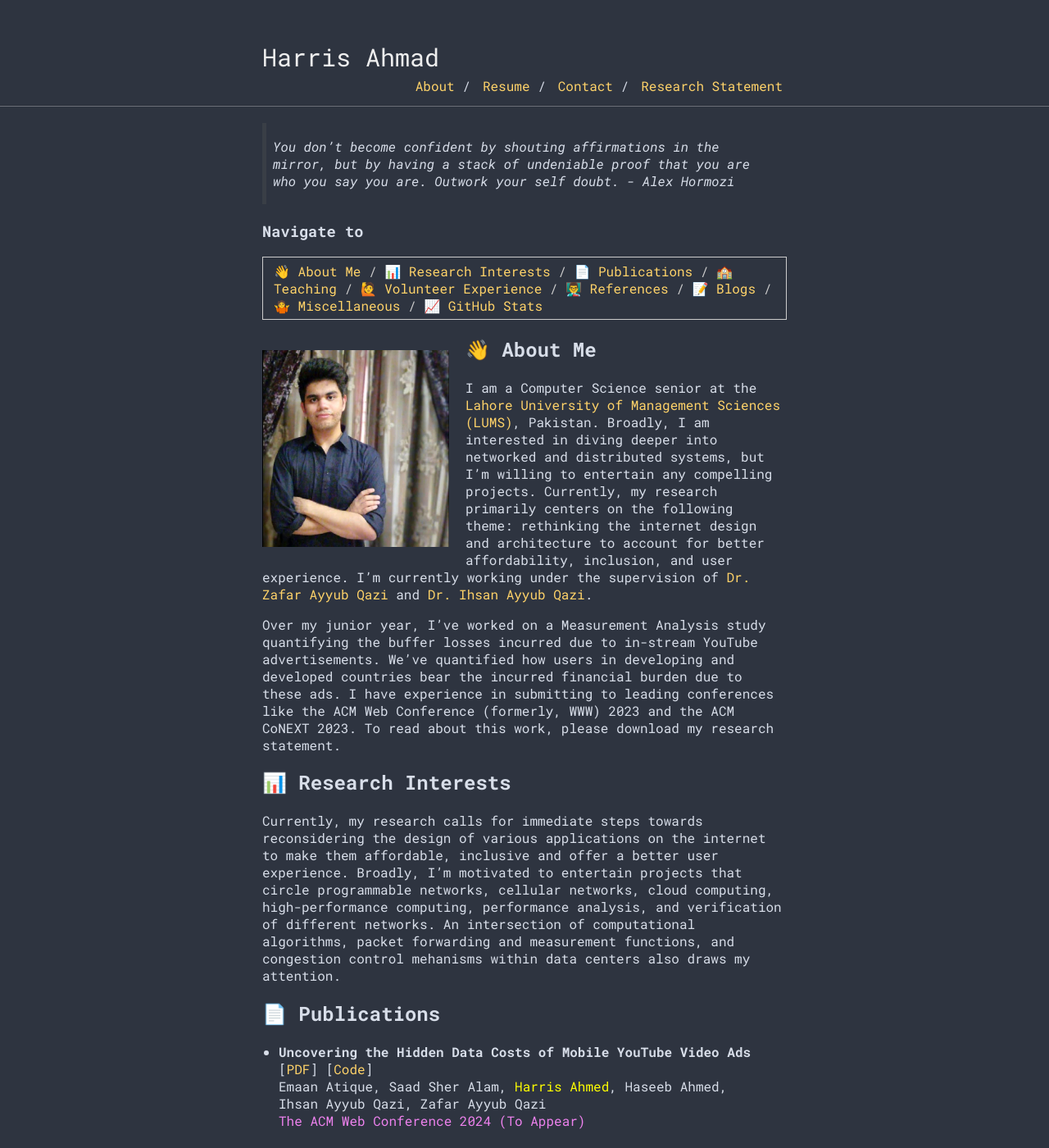
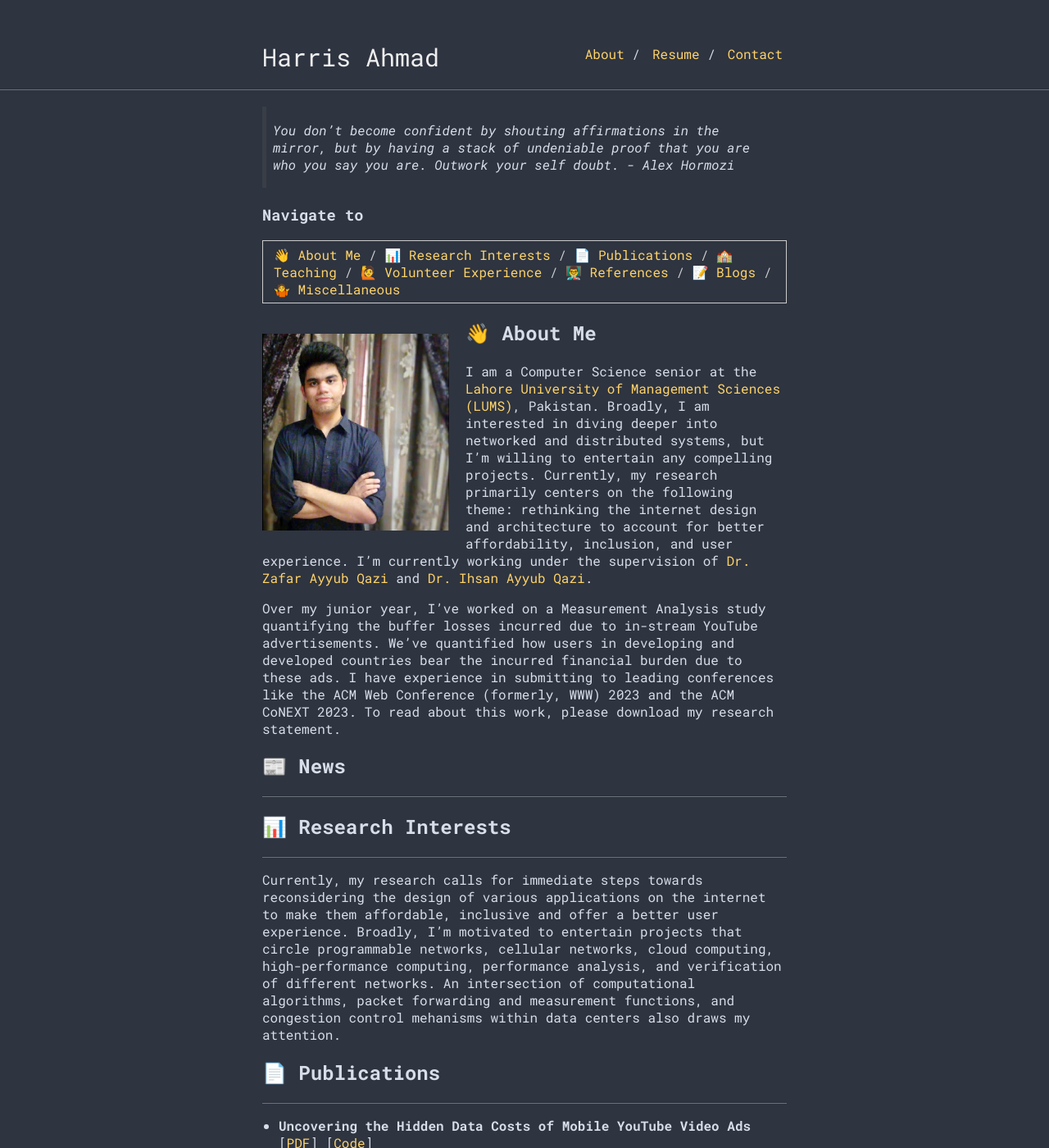
Before and after one commit to harris-ahmad/harris-ahmad.github.io, a Jekyll site: the page built from index.md, in a window 1280 px wide and 1400 px high. Shown: the whole window at 82% size. Built offline with Jekyll 4.4.1, drawn with Linux system fonts in a browser that asks for light colours.

Commit message:
new changes

```diff
--- a/_config.yml
+++ b/_config.yml
@@ -24,5 +24,3 @@
    link: "resume.pdf"
  - name: "Contact"
    link: "contact"
- - name: "Research Statement"
-   link: "research-statement.pdf"
--- a/index.md
+++ b/index.md
@@ -7,7 +7,7 @@
 
 ### Navigate to
 
-| [👋 About Me](#👋-about-me) / [📊 Research Interests](#📊-research-interests) / [📄 Publications](#📄-publications) / [🏫 Teaching](#🏫-teaching) / [🙋 Volunteer Experience](#🙋-volunteer) / [👨‍🏫 References](#👨‍🏫-references) / [📝 Blogs](#📝-blogs) / [🤷 Miscellaneous](#🤷-miscellaneous) / [📈 GitHub Stats](#📈-github-stats) |
+| [👋 About Me](#👋-about-me) / [📊 Research Interests](#📊-research-interests) / [📄 Publications](#📄-publications) / [🏫 Teaching](#🏫-teaching) / [🙋 Volunteer Experience](#🙋-volunteer) / [👨‍🏫 References](#👨‍🏫-references) / [📝 Blogs](#📝-blogs) / [🤷 Miscellaneous](#🤷-miscellaneous) |
 
 <img class="profile-picture" src="profile.jpeg">
 
@@ -18,12 +18,17 @@
 
 Over my junior year, I've worked on a Measurement Analysis study quantifying the buffer losses incurred due to in-stream YouTube advertisements. We've quantified how users in developing and developed countries bear the incurred financial burden due to these ads. I have experience in submitting to leading conferences like the ACM Web Conference (formerly, WWW) 2023 and the ACM CoNEXT 2023. To read about this work, please download my research statement.
 
+<h2 id="📰-news">📰 News </h2>
+<hr>
+
 <h2 id="📊-research-interests">📊 Research Interests</h2>
+<hr>
 
 Currently, my research calls for immediate steps towards reconsidering the design of various
 applications on the internet to make them affordable, inclusive and offer a better user experience. Broadly, I’m motivated to entertain projects that circle programmable networks, cellular networks, cloud computing, high-performance computing, performance analysis, and verification of different networks. An intersection of computational algorithms, packet forwarding and measurement functions, and congestion control mehanisms within data centers also draws my attention.
 
 <h2 id="📄-publications">📄 Publications</h2>
+<hr>
 
 * **Uncovering the Hidden Data Costs of Mobile YouTube Video Ads** [[PDF](https://harris-ahmad.github.io/)] [[Code](https://harris-ahmad.github.io/)] <br />
 Emaan Atique, Saad Sher Alam, <span style="color:yellow">Harris Ahmed</span>, Haseeb Ahmed, Ihsan Ayyub Qazi, Zafar Ayyub Qazi <br />
@@ -31,6 +36,7 @@
 
 
 <h2 id="🏫-teaching">🏫 Teaching</h2>
+<hr>
 
 * Undergraduate Teaching Assistant, LUMS
     * CS200/EE201: Introduction to Programming (Spring 2023)
@@ -38,17 +44,20 @@
     * CS582: Distributed Systems (Fall 2023)
 
 <h2 id="🙋-volunteer">🙋 Volunteer Experience</h2>
+<hr>
 
 * Assisted Dr. Zafar Ayyub Qazi in a rigorous 4-Day Summer Course centered on the Internet Architecture at LUMS.
     * For more information, feel free to read about this program [here](https://summer.lums.edu.pk/course-details.php?cid=207). I made a website for the course. Click [here](https://summer-at-lums.github.io/) to view.
 
 <h2 id="👨‍🏫-references">👨‍🏫 References</h2>
+<hr>
 
 * Dr. Zafar Ayyub Qazi: Assistant Professor, Department of Computer Science, LUMS
 * Dr. Ihsan Ayyub Qazi: Associate Professor, Department of Computer Science, LUMS
 * Dr. Mian Muhammad Awais: Professor, Department of Computer Science, LUMS
 
 <h2 id="📝-blogs">📝 Blogs</h2>
+<hr>
 
 * Click <a href="https://github.com/harris-ahmad/Everything-OOP/" target="_blank">here</a> to read a comprehensive guide on OOP constructs in C++ that I drafted during my TAship in Spring 2023.
 * Click [here](notes-raft.pdf "raft") to read the notes that I took while studying Raft.
@@ -58,12 +67,9 @@
 [Click](https://harris-ahmad.github.io/blogs/) to view full list.
 
 <h2 id="🤷-miscellaneous">🤷 Miscellaneous</h2>
+<hr>
 
 * One of the papers I've enjoyed reading is [Raft](https://raft.github.io/raft.pdf).
 * I'm a huge fan of the [Go](https://go.dev/) programming language.
 * When I find some time to spare, I like to scroll through [@rmdrk](https://www.instagram.com/rmdrk/?hl=en)'s and [@blakeaudenpoetry](https://www.instagram.com/blakeaudenpoetry/?hl=en)'s Instagram. Their quotes are worth reading.
 * Fantastic pieces of advice by Dr. Ihsan: [Click](http://ihsan-qazi.blogspot.com/2010/08/few-pieces-of-advice-i-gave-to-my.html) here to read.
-
-<h2 id="📈-github-stats">📈 GitHub Stats</h2>
-
-[![GitHub Streak](https://github-readme-streak-stats.herokuapp.com?user=harris-ahmad&theme=onedark)](https://git.io/streak-stats)
```
